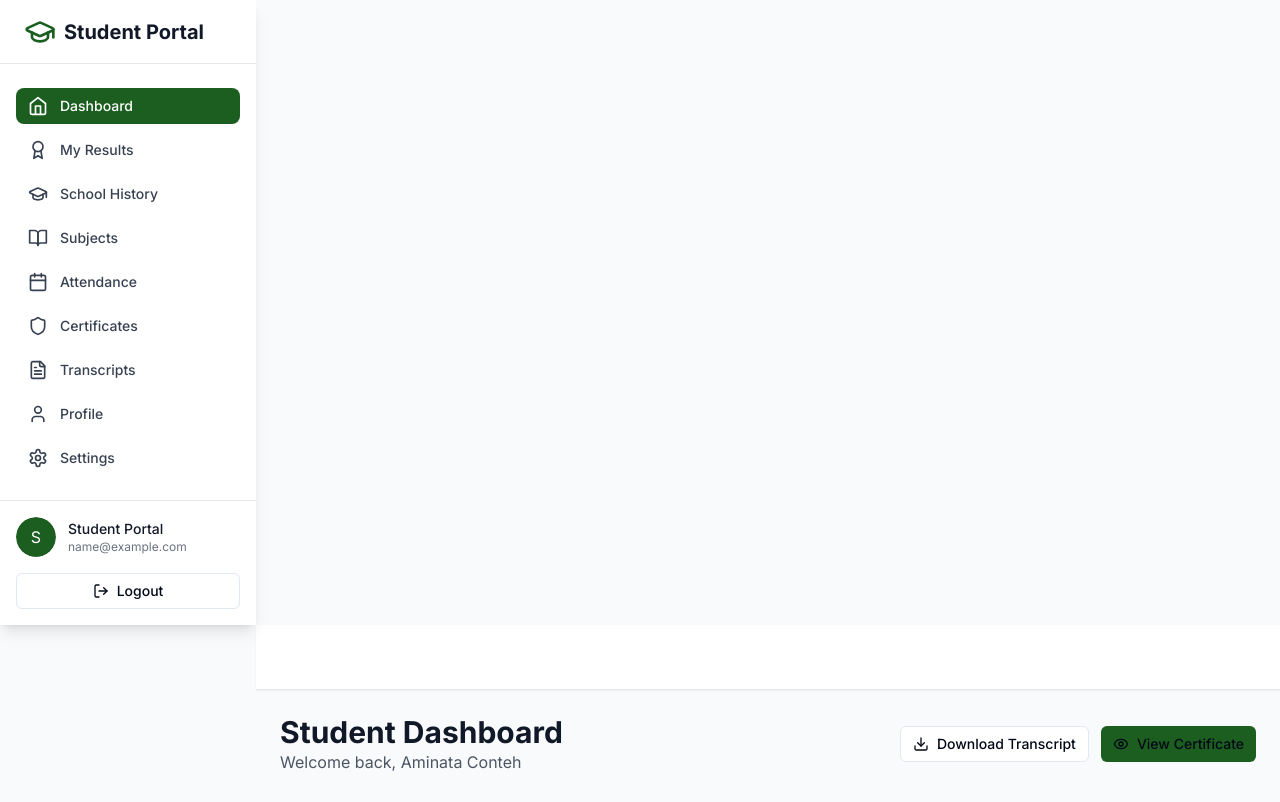
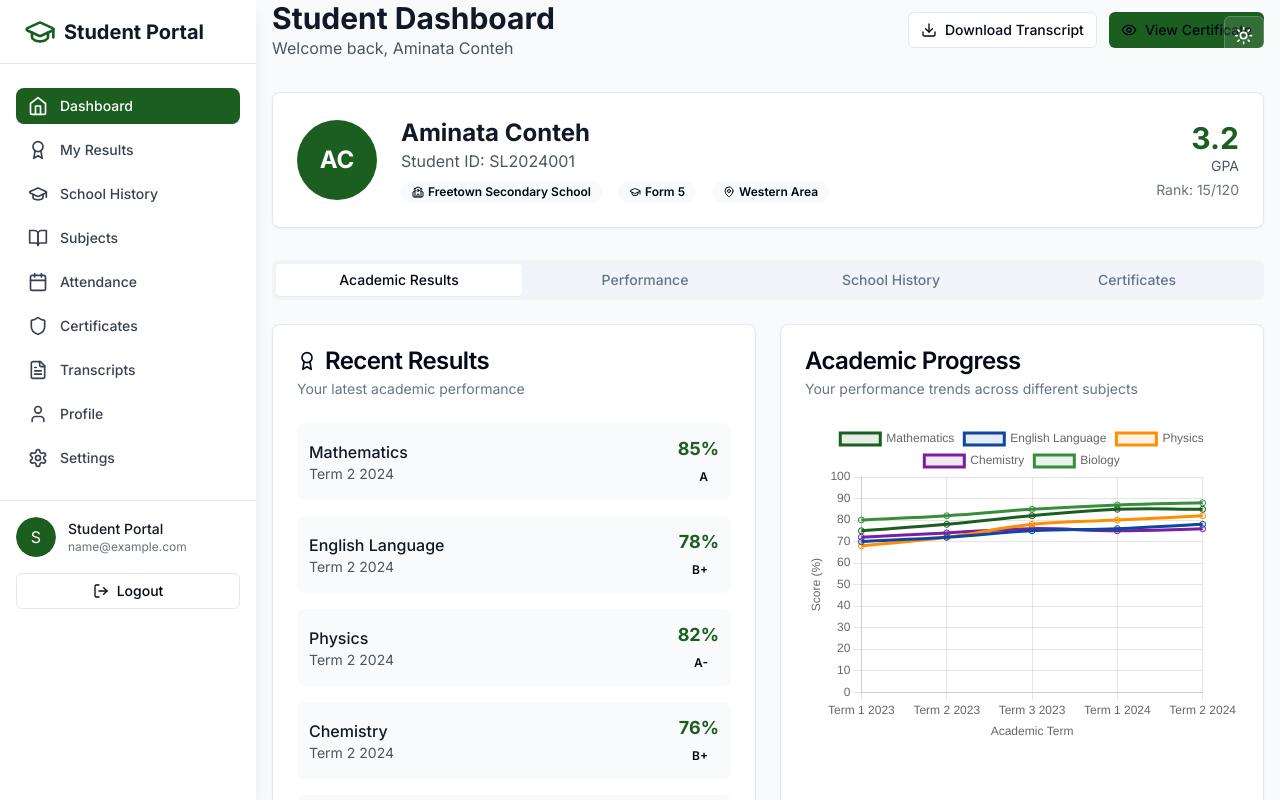
Before and after one commit to PeeapDev/sis, a Next.js app: page /student/dashboard in a window 1280 px wide. Shown: the top 802 px of the page. Built offline with nearby package versions, Linux system fonts and the light colour scheme; sample sign-in values are in the browser's storage.

Commit message:
Remove student dashboard whitespace: mirror admin approach with Framer Motion, no header bar, py-0 padding

```diff
--- a/components/student/student-layout.tsx
+++ b/components/student/student-layout.tsx
@@ -1,6 +1,7 @@
 'use client'
 
 import { useState, useEffect } from 'react'
+import { motion } from 'framer-motion'
 import { Button } from '@/components/ui/button'
 import {
   User,
@@ -64,11 +65,16 @@ export function StudentLayout({ children }: StudentLayoutProps) {
   }
 
   return (
-    <div className="min-h-screen bg-gray-50 dark:bg-gray-900">
+    <div className="min-h-screen bg-gray-50 dark:bg-gray-900 flex">
       {/* Sidebar */}
-      <div className={`fixed inset-y-0 left-0 z-50 w-64 bg-white dark:bg-gray-800 shadow-lg transform ${
-        sidebarOpen ? 'translate-x-0' : '-translate-x-full'
-      } transition-transform duration-300 ease-in-out lg:translate-x-0 lg:static lg:inset-0`}>
+      <motion.div
+        className={`fixed inset-y-0 left-0 z-50 w-64 bg-white dark:bg-gray-800 shadow-lg ${
+          sidebarOpen ? 'translate-x-0' : '-translate-x-full'
+        } lg:translate-x-0 lg:static lg:inset-0`}
+        initial={{ x: -256 }}
+        animate={{ x: 0 }}
+        transition={{ duration: 0.3, ease: "easeInOut" }}
+      >
 
         {/* Sidebar Header */}
         <div className="flex items-center justify-between h-16 px-6 border-b border-gray-200 dark:border-gray-700">
@@ -134,13 +140,35 @@ export function StudentLayout({ children }: StudentLayoutProps) {
             Logout
           </Button>
         </div>
-      </div>
+      </motion.div>
 
       {/* Main Content */}
-      <div className="lg:ml-64">
-        {/* Top Bar */}
-        <header className="bg-white dark:bg-gray-800 shadow-sm border-b border-gray-200 dark:border-gray-700">
-          <div className="flex items-center justify-between h-16 px-6">
+      <motion.div
+        className="flex-1 lg:ml-0"
+        initial={{ opacity: 0, y: 20 }}
+        animate={{ opacity: 1, y: 0 }}
+        transition={{ duration: 0.4, ease: 'easeOut' }}
+        style={{
+          width: 'calc(100vw - 16rem)',
+          height: '100vh',
+          position: 'relative',
+          paddingTop: 0
+        }}
+      >
+        {/* Page Content */}
+        <motion.main
+          className="px-4 py-0 h-full overflow-y-auto"
+          initial={{ y: 20, opacity: 0 }}
+          animate={{ y: 0, opacity: 1 }}
+          transition={{ duration: 0.4, delay: 0.2 }}
+          style={{
+            paddingTop: 0,
+            height: '100vh'
+          }}
+        >
+          {/* Floating controls for mobile and theme */}
+          <div className="absolute top-4 right-4 z-10 flex items-center gap-2">
+            <ThemeToggle />
             <Button
               variant="ghost"
               size="icon"
@@ -149,18 +177,10 @@ export function StudentLayout({ children }: StudentLayoutProps) {
             >
               <Menu className="h-5 w-5" />
             </Button>
-
-            <div className="flex items-center space-x-4">
-              <ThemeToggle />
-            </div>
           </div>
-        </header>
-
-        {/* Page Content */}
-        <main className="p-6">
           {children}
-        </main>
-      </div>
+        </motion.main>
+      </motion.div>
 
       {/* Sidebar Overlay */}
       {sidebarOpen && (
```
